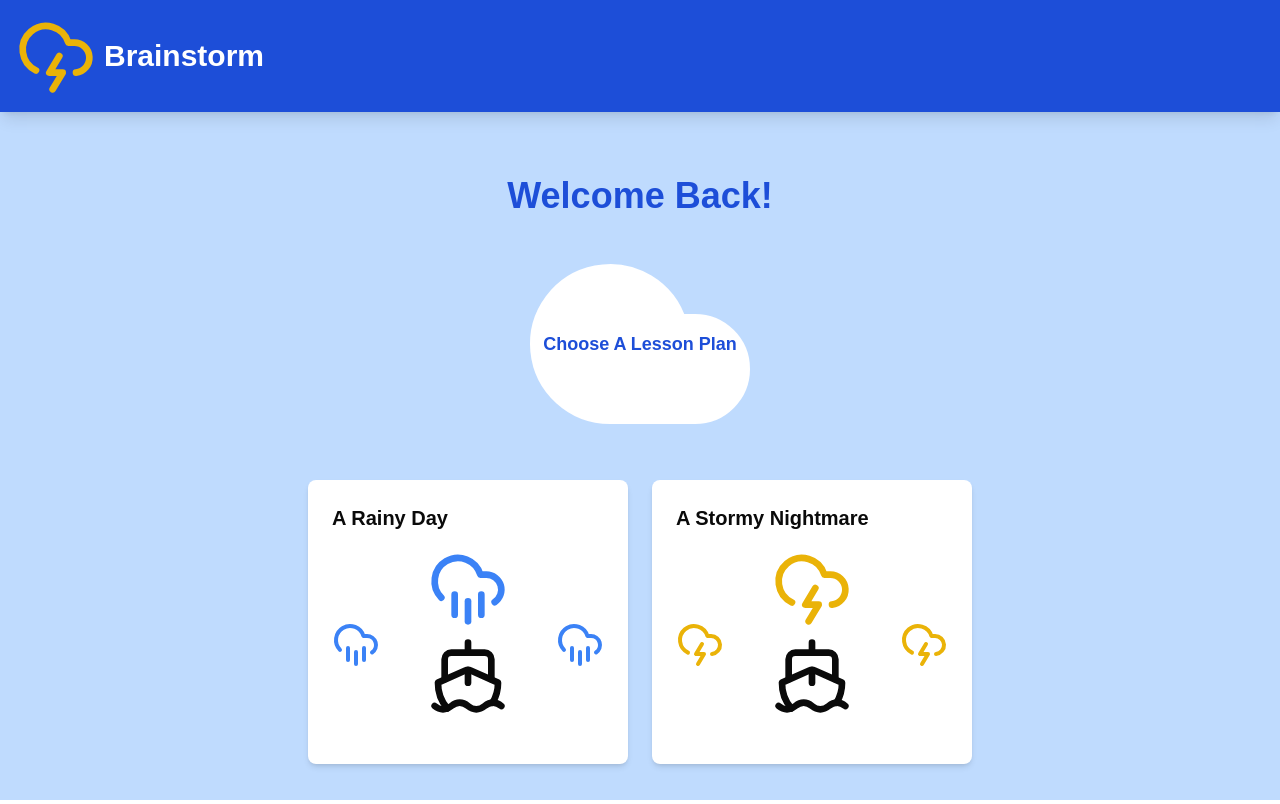
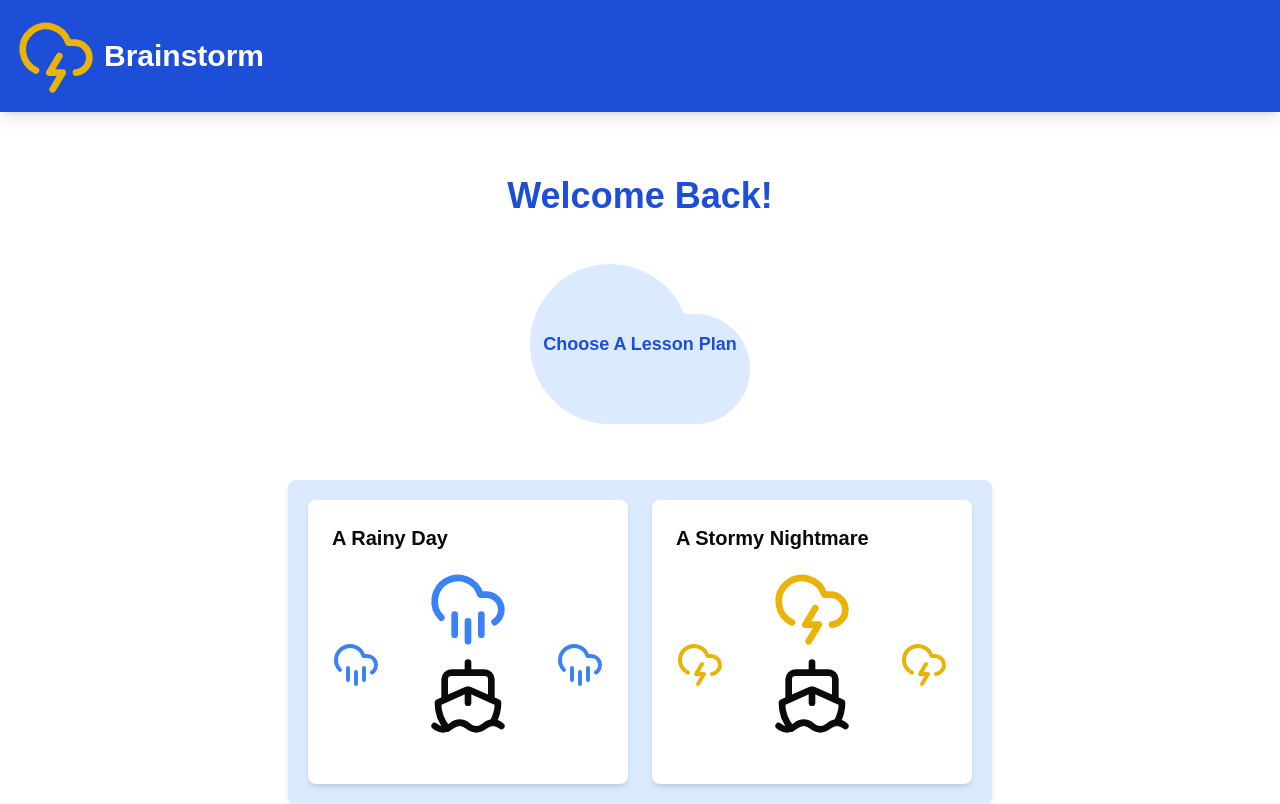
Before and after one commit to brainstorm-hack-the-valley/brainstorm, a Next.js app: page /gamemode in a window 1280 px wide. Built offline with nearby package versions, Linux system fonts and the light colour scheme.

Commit message:
ui changes

```diff
--- a/src/app/gameinfo/[mode]/page.tsx
+++ b/src/app/gameinfo/[mode]/page.tsx
@@ -24,9 +24,10 @@ export default function Page({ params }: { params: { mode: string } }) {
   const router = useRouter();
 
   return (
-    <div className="min-h-screen flex flex-col bg-gradient-to-b from-blue-100 to-blue-300">
+    <div className="min-h-screen flex flex-col bg-white">
       < Header />
-      <div className="block mx-auto my-8">
+      <div className="flex flex-col items-center justify-center">
+      <div className="block mx-auto my-8 ">
         <h1 className="text-3xl font-bold w-full text-center">
           {gamemode.getName()}
         </h1>
@@ -78,5 +79,6 @@ export default function Page({ params }: { params: { mode: string } }) {
         ))}
       </Tabs>
     </div>
+    </div>
   )
 }
--- a/src/app/gamemode/page.tsx
+++ b/src/app/gamemode/page.tsx
@@ -18,7 +18,7 @@ function handleClick(gamemode: string) {
 export default function Home() {
     router = useRouter();
     return (
-        <div className="min-h-screen flex flex-col bg-blue-200">
+        <div className="min-h-screen flex flex-col bg-white">
             <Header />
             <div className="flex flex-col items-center justify-center mt-16">
                 <h1 className="text-4xl font-bold text-blue-700 mb-2">Welcome Back!</h1>
@@ -26,7 +26,7 @@ export default function Home() {
                 {/* Cloud with Text */}
                 <div className="relative flex items-center justify-center mb-4">
                     {/* Cloud Icon */}
-                    <Cloud className="w-80 h-60 text-white fill-current" />
+                    <Cloud className="w-80 h-60 text-blue-100 fill-current" />
 
                     {/* Text over Cloud */}
                     <div className="absolute flex items-center justify-center w-full h-full">
@@ -37,7 +37,7 @@ export default function Home() {
                 </div>
 
                 {/* Cards */}
-                <div className="flex flex-col md:flex-row gap-6">
+                <div className="flex flex-col md:flex-row gap-6 rounded-lg shadow-md bg-blue-100 p-5">
                     {/* First Card with Rain Icon and Ship */}
                     <div className="relative group bg-white shadow-md rounded-lg p-6 w-80 overflow-hidden"
                         onClick={() => handleClick(Game.A_RAINY_DAY.getId())}>
--- a/src/app/subject/page.tsx
+++ b/src/app/subject/page.tsx
@@ -16,7 +16,7 @@ function handleClick(subject: string) {
 export default function Subject() {
     router = useRouter();
     return (
-        <div className="min-h-screen flex flex-col bg-blue-200">
+        <div className="min-h-screen flex flex-col bg-white">
             <Header />
             {/* Text over Cloud */}
             <div className="pt-10 flex flex-col items-center justify-center w-full h-full">
@@ -24,9 +24,9 @@ export default function Subject() {
                     Choose A Subject
                 </h1>
             </div>
-            <div className="flex flex-col items-center justify-center mt-16">
+            <div className="relative flex flex-col items-center justify-center mt-16">
                 {/* Cards */}
-                <div className="flex flex-col md:flex-row gap-6">
+                <div className="flex flex-col md:flex-row gap-6 rounded-lg shadow-md bg-blue-100 p-5">
                     {/* First Card with Rain Icon and Ship */}
                     <div className="relative group bg-white shadow-md rounded-lg p-6 w-80 overflow-hidden"
                         onClick={() => handleClick("Discrete Math")}>
```
